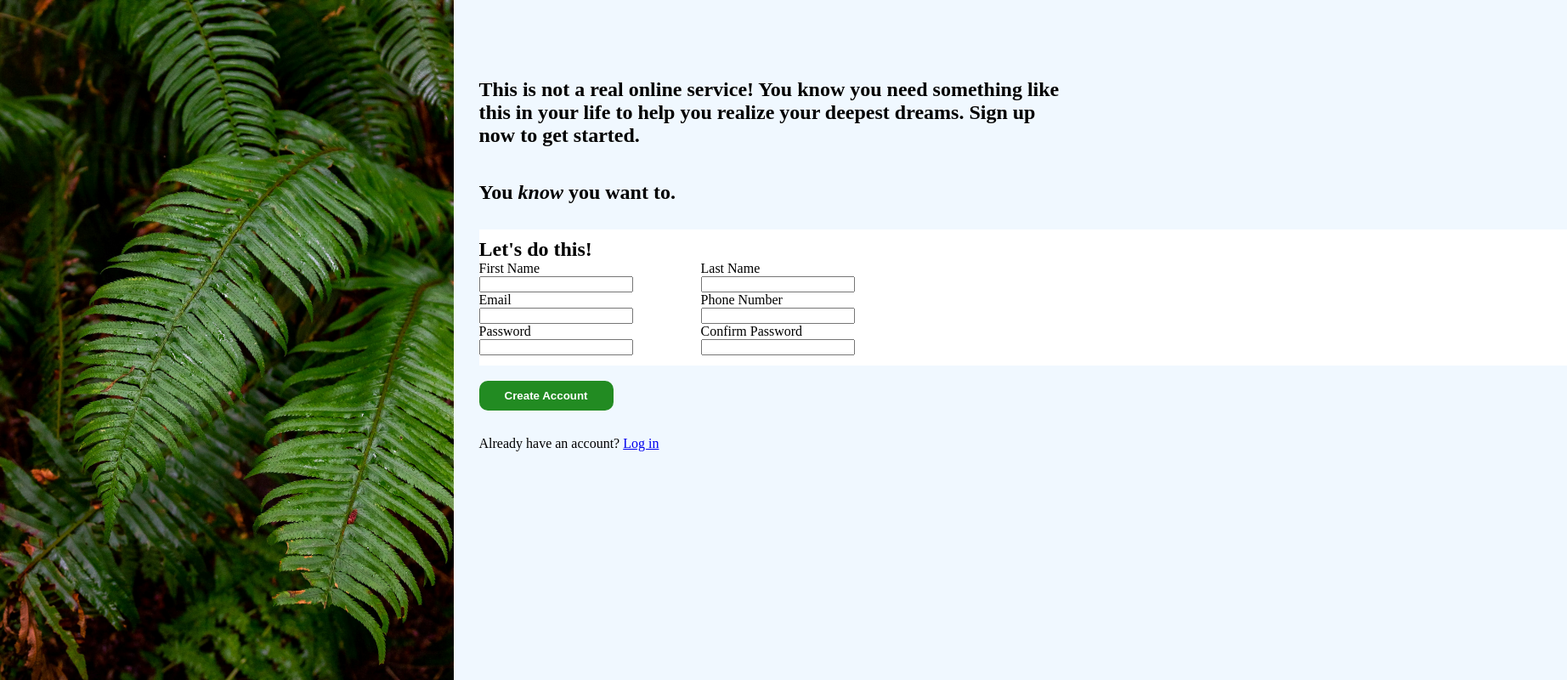
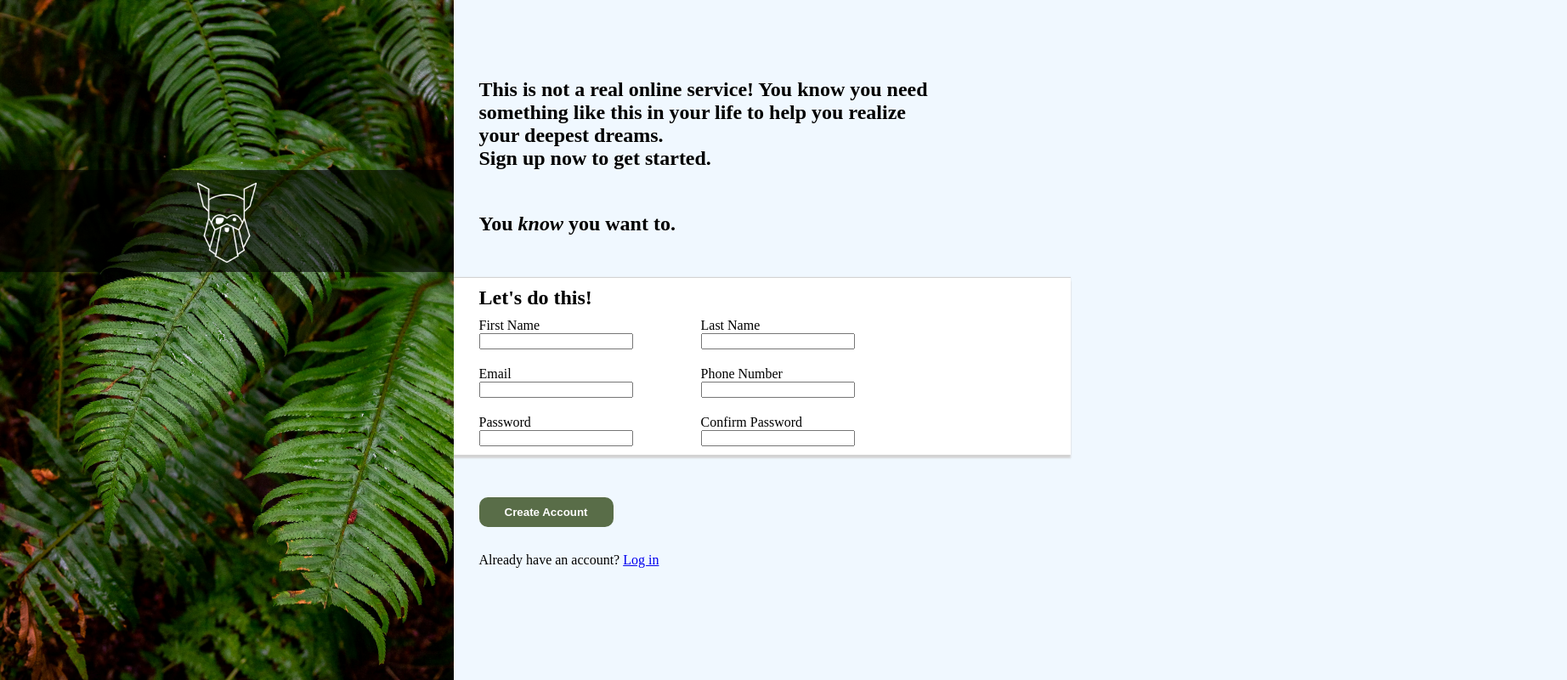
Before and after one commit to sinduraravichandran/signup-form, a plain HTML site: page index.html in a window 1280 px wide. Shown: the whole page at 85% size, 1844 px wide, since content can reach past the window. Drawn offline with Linux system fonts and the light colour scheme; a script that the page names is missing.

Commit message:
updated formatting, added image

```diff
--- a/index.html
+++ b/index.html
@@ -7,11 +7,13 @@
         <link rel="stylesheet" href="style.css">
     </head>
     <body>
-        <div id="image">
-           <img src="halie-west-25xggax4bSA-unsplash.jpg" alt="leaves">
+        <div id="image-container">
+           <img id="leaves-img" src="halie-west-25xggax4bSA-unsplash.jpg" alt="leaves">
+           <div id="positioned-div-image"></div>
+           <img id="odin-logo-img" src="odin-lined.png" alt="odin logo">
         </div>
         <div id="form-page">
-            <h2>This is not a real online service! You know you need something like this in your life to help you realize your deepest dreams. Sign up now to get started.</h2>
+            <h2>This is not a real online service! You know you need something like this in your life to help you realize your deepest dreams.<br>Sign up now to get started.</h2>
             <h2>You <span id="italic">know</span> you want to.</h2>
             <div id="sub-form">
                 <div id="positioned-div"></div>
@@ -40,11 +42,11 @@
                         <div id="pair-3">
                             <div class="inputpair">
                                 <label for="password">Password</label>
-                                <input type="password" id="password">
+                                <input type="password" id="password" name="password">
                             </div>
                             <div class="inputpair">
                                 <label for="confirm-password">Confirm Password</label>
-                                <input type="password" id="confirm-password">
+                                <input type="password" id="confirm-password" name="password">
                             </div>
                         </div>
             </div>
--- a/style.css
+++ b/style.css
@@ -10,8 +10,31 @@ body {
     background-color: aliceblue;
 }
 
-img {
+#leaves-img {
     height: 100vh;
+}
+
+#odin-logo-img {
+    width: 70px;
+    height: auto;
+    position: absolute;
+    top: 215px;
+    left: calc(50% - 35px)
+
+}
+
+#image-container {
+    position: relative;
+}
+
+#positioned-div-image {
+    position: absolute;
+    width: 100%;
+    height: 120px;
+    background-color: black;
+    opacity: 0.6;
+    top: 200px;
+
 }
 
 #italic {
@@ -27,17 +50,27 @@ img {
     margin-left: 30px;
 }
 
+#sub-form {
+    padding-top: 10px;
+    padding-bottom: 10px;
+}
+
 #positioned-div {
     width: 100%;
-    height: 160px;
+    height: 26%;
     background-color: white;
     position: absolute;
+    left: -20px;
     z-index: -1;
+    box-shadow: 0px 4px 2px lightgrey, 0px -1px 1px lightgrey ;
+
 }
+
 
 h2 {
     padding-top: 10px;
-
+    padding-bottom: 10px;
+    width: 80%;
 }
 
 
@@ -48,12 +81,13 @@ label {
 #pair-1, #pair-2, #pair-3 {
     display: flex;
     gap: 80px;
+    padding-bottom: 20px;
 
 }
 
 button {
     align-self: flex-start;
-    background-color: forestgreen;
+    background-color: #596D48;
     padding: 10px 30px;
     border-radius: 10px;
     border: none;
```
Also changed, not shown: odin-lined.png (added).
